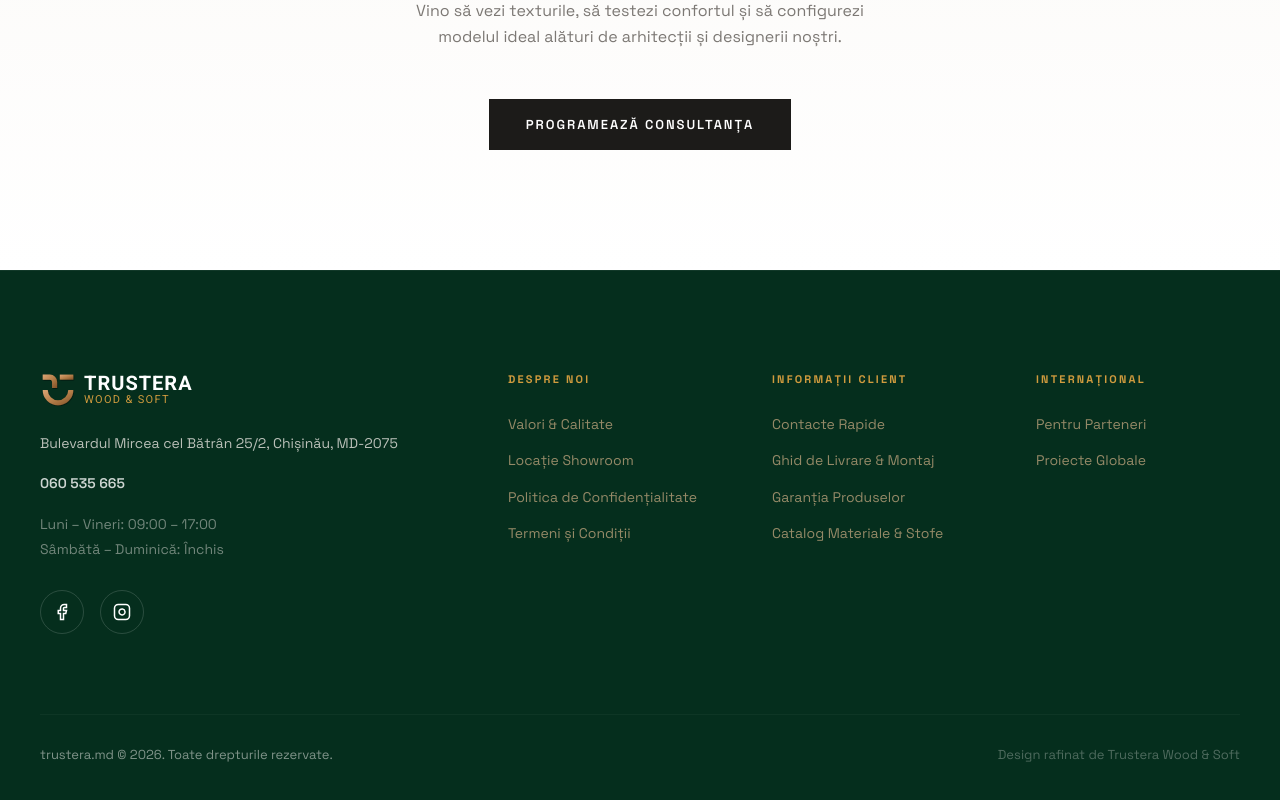
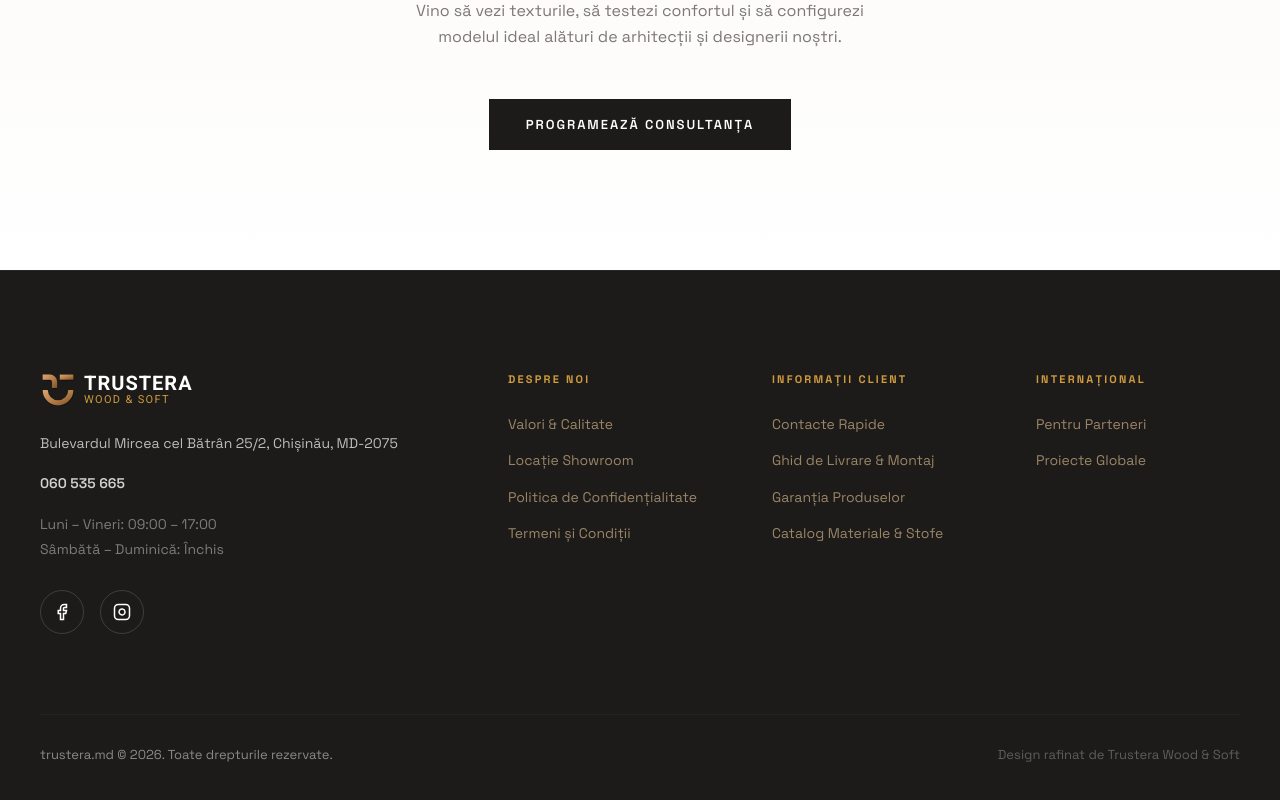
Before and after one commit to DinuVidrascu/trust-wood, a React (Vite) app: page / in a window 1280 px wide. Shown: the part 4538-5338 px from the top of the page. Built offline with nearby package versions, Linux system fonts and the light colour scheme.

Commit message:
style: revert footer background color from green to original dark charcoal grey

```diff
--- a/src/index.css
+++ b/src/index.css
@@ -972,7 +972,7 @@ button, input, select, textarea {
 
 /* ─── FOOTER ─── */
 .footer {
-  background: var(--brand-green);
+  background: #1C1B19;
   color: #FAF8F5;
   padding: 100px 40px 40px;
   border-top: 1px solid rgba(255,255,255,0.05);
```
